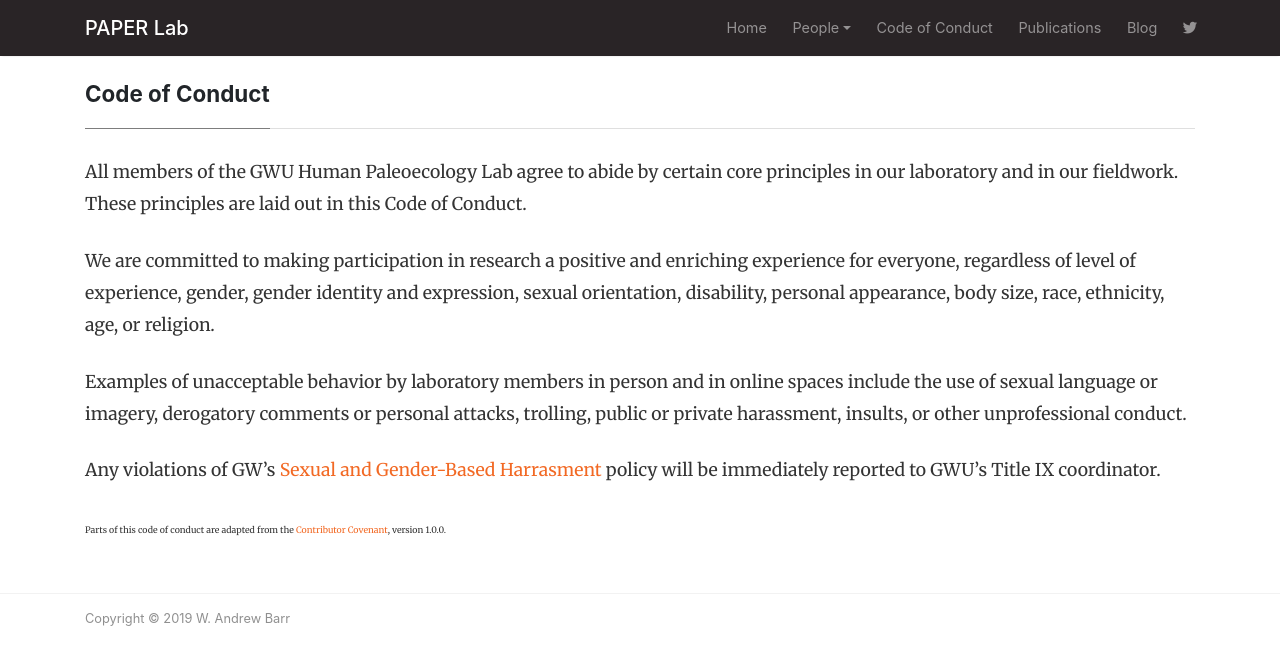
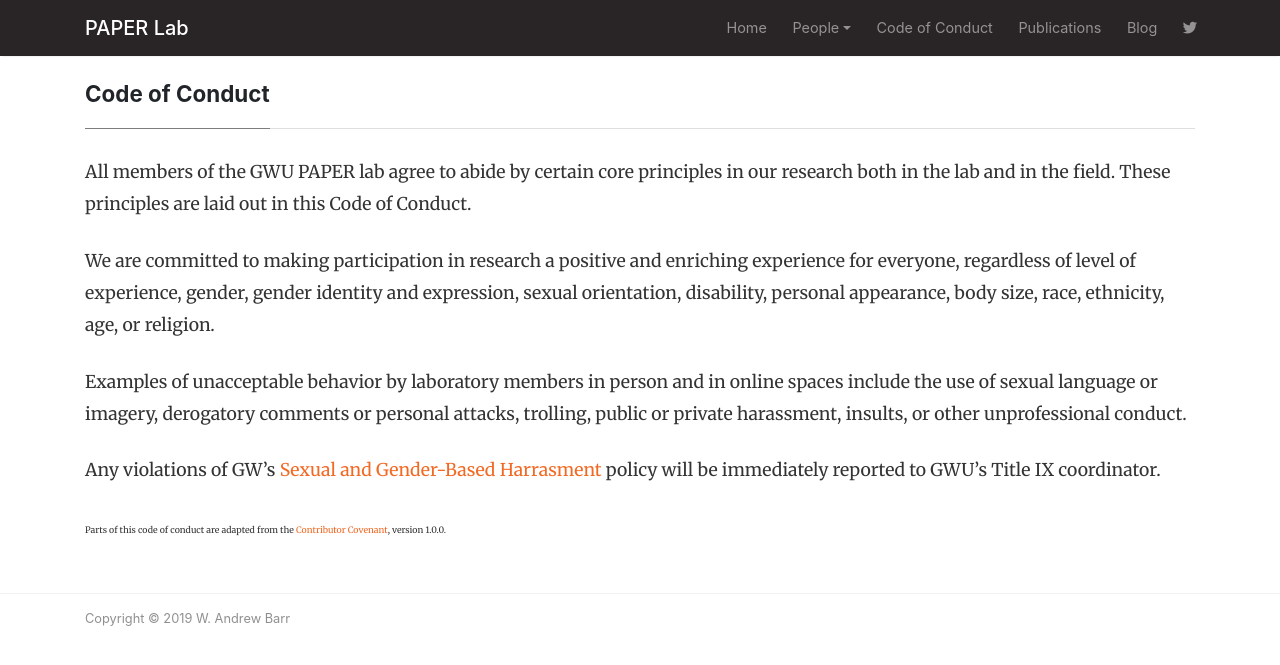
Before and after one commit to wabarr/PAPER, a Jekyll site: the page built from code-of-conduct.md, in a window 1280 px wide. Shown: the top 665 px of the page. Built offline with Jekyll 4.4.1, drawn with Linux system fonts in a browser that asks for light colours; nearby versions of some CDN libraries; comment, search, counter and statistics services are not loaded.

Commit message:
Update code-of-conduct.md

```diff
--- a/code-of-conduct.md
+++ b/code-of-conduct.md
@@ -4,7 +4,7 @@ layout: page
 ---
 
 
-All members of the GWU Human Paleoecology Lab agree to abide by certain core principles in our laboratory and in our fieldwork. These principles are laid out in this Code of Conduct.
+All members of the GWU PAPER lab agree to abide by certain core principles in our research both in the lab and in the field. These principles are laid out in this Code of Conduct.
 
 We are committed to making participation in research a positive and enriching experience for everyone, regardless of level of experience, gender, gender identity and expression, sexual orientation, disability, personal appearance, body size, race, ethnicity, age, or religion.
 
```
